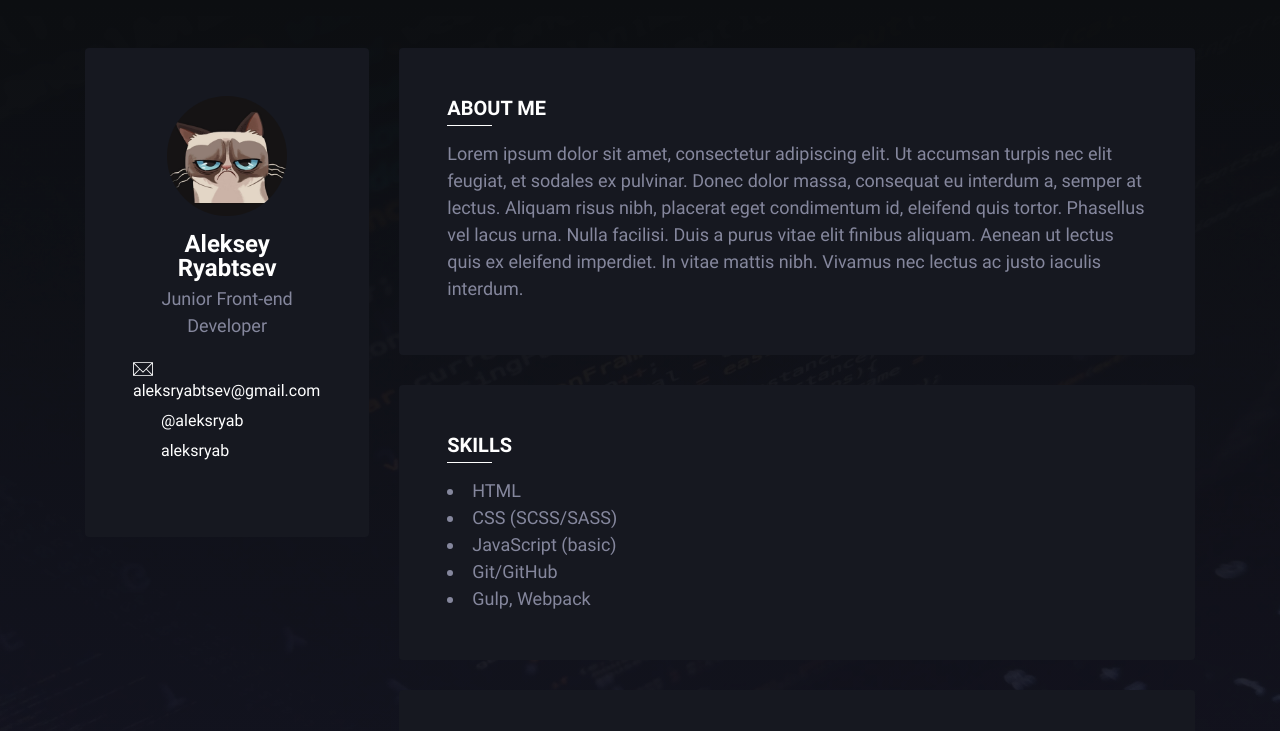
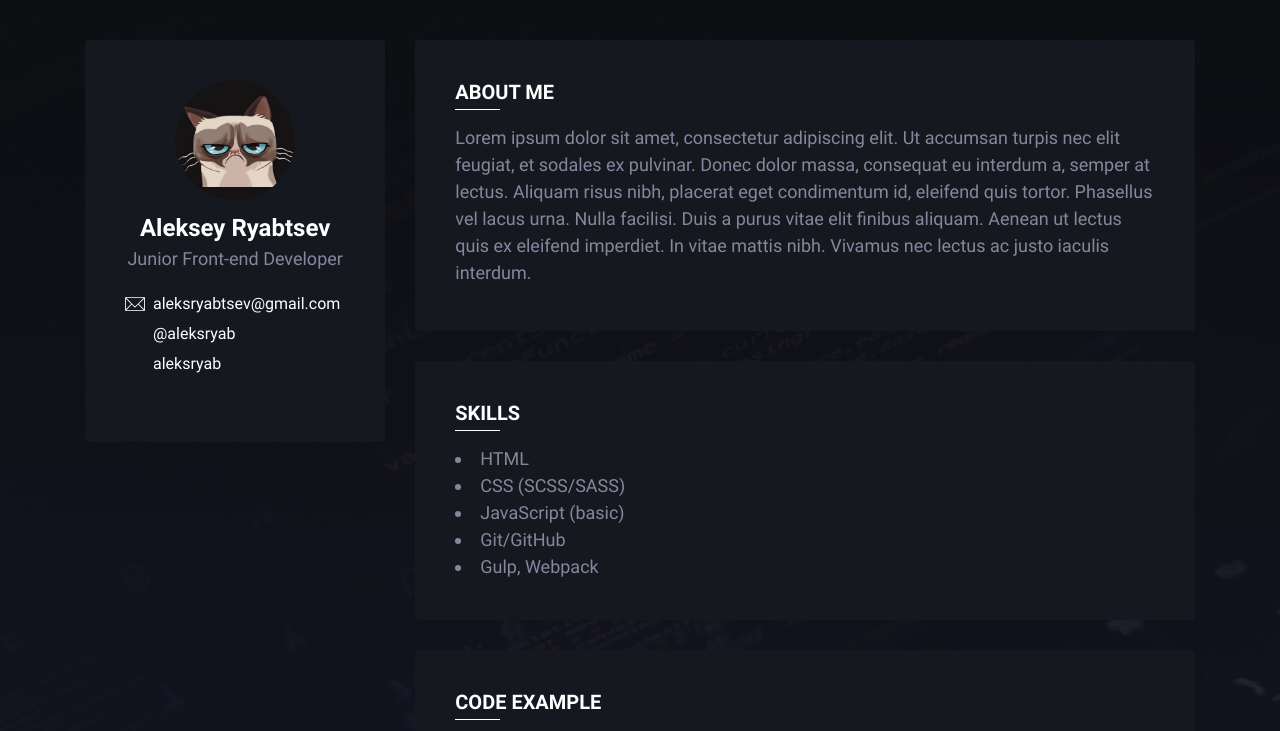
Before and after one commit to aleksryab/rsschool-cv, a plain HTML site: page index.html in a window 1280 px wide. Shown: the top 731 px of the page. Drawn offline with Linux system fonts and the light colour scheme.

Commit message:
fix: change too big paddings

```diff
--- a/css/style.css
+++ b/css/style.css
@@ -56,7 +56,7 @@ body {
 
 .wrapper {
   max-width: 1140px;
-  margin: 48px auto 0;
+  margin: 40px auto 0;
   padding: 0 15px;
   display: grid;
   grid-template-columns: 1fr 2fr;
@@ -65,7 +65,7 @@ body {
 
 .section {
   margin-bottom: 30px;
-  padding: 48px;
+  padding: 40px;
   border-radius: 4px;
   background: #161820;
 }
@@ -119,7 +119,7 @@ body {
 }
 
 .sidebar__wrapper {
-  padding: 48px;
+  padding: 40px;
   position: sticky;
   top: 0;
   border-radius: 4px;
@@ -207,13 +207,14 @@ body {
 .footer {
   width: 100%;
   min-height: 50px;
-  padding: 48px;
+  padding: 40px;
   grid-column: span 2;
   display: flex;
   flex-wrap: wrap;
   justify-content: space-between;
   align-items: center;
   background: #161820;
+  border-radius: 4px;
 }
 
 .footer__school-link {
```
